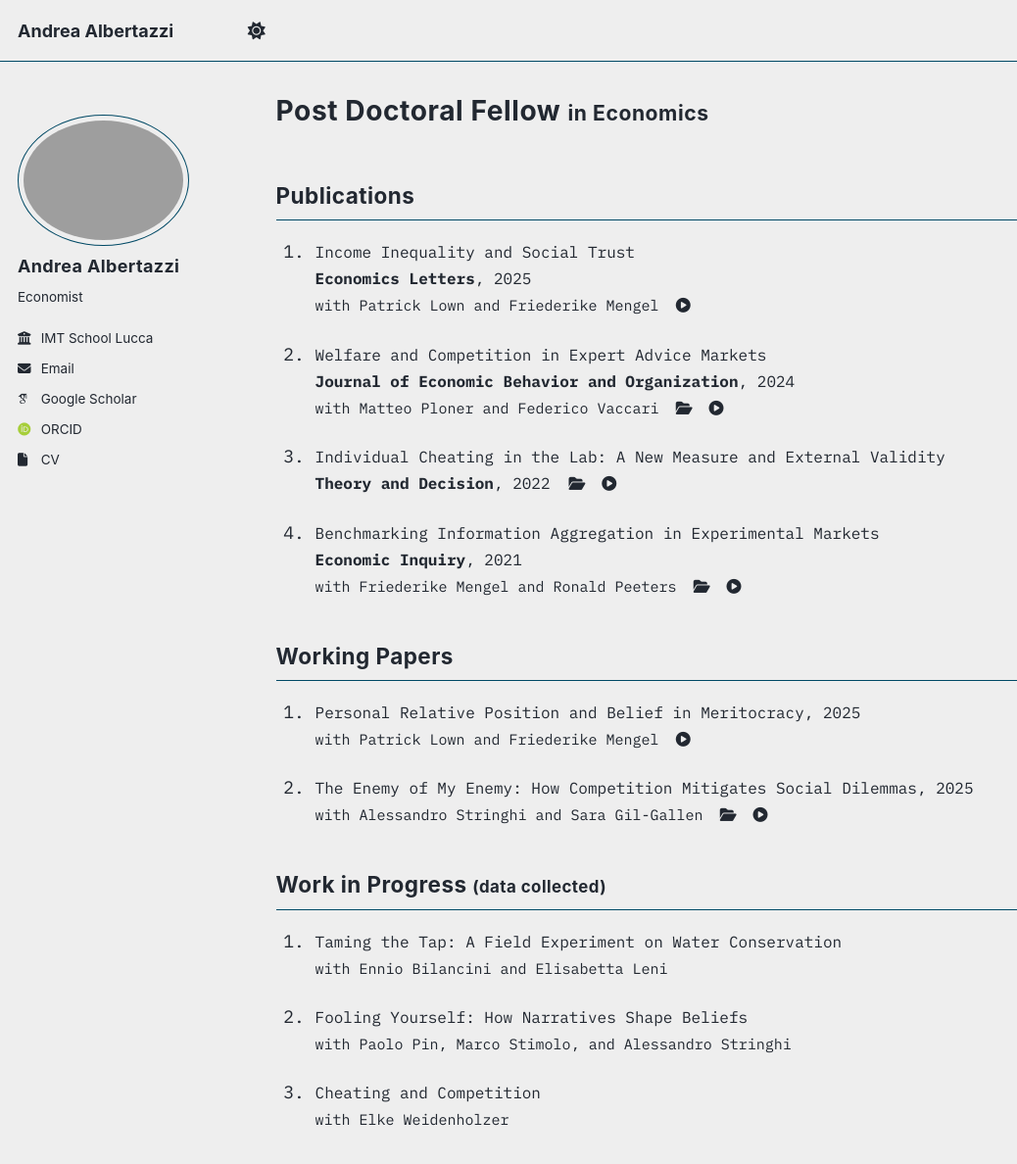
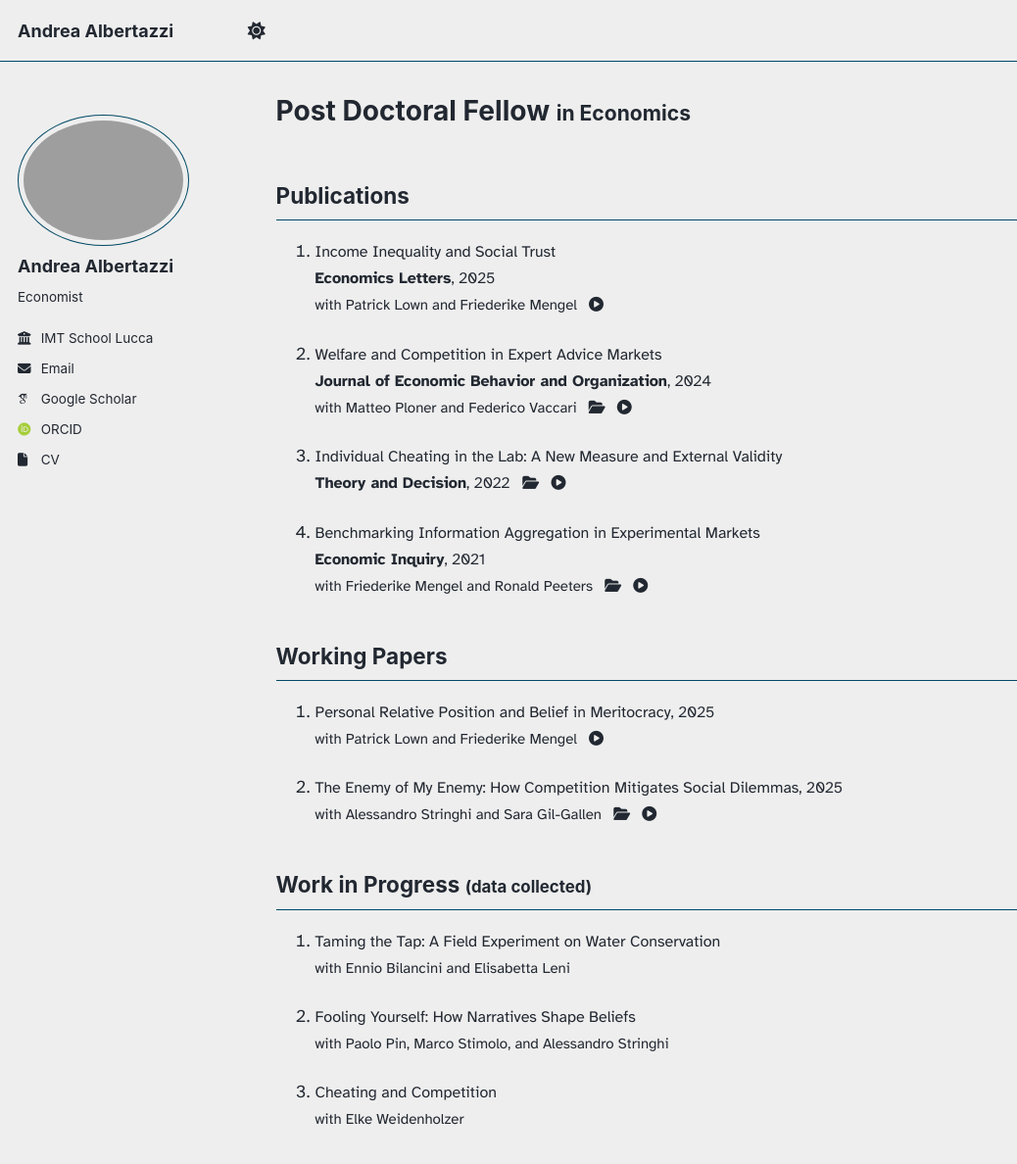
Before and after one commit to tazze87/tazze87.github.io, a Jekyll site: the page built from _pages/about.md, in a window 1280 px wide and 1400 px high. Shown: the top 1188 px of the window at 98% size, without its empty margins (0-1038 px from the left). Built offline with Jekyll 4.4.1, drawn with Linux system fonts in a browser that asks for light colours; some web fonts are replaced; a script that is not in the unit is left out.

Commit message:
Update custom.html

```diff
--- a/_includes/head/custom.html
+++ b/_includes/head/custom.html
@@ -83,20 +83,13 @@
 </style>
 
 
-<!-- Monospace font (similar to the screenshot) -->
+<!-- Font for everything -->
 <link rel="preconnect" href="https://fonts.googleapis.com">
 <link rel="preconnect" href="https://fonts.gstatic.com" crossorigin>
-<link href="https://fonts.googleapis.com/css2?family=IBM+Plex+Mono:wght@400;700&display=swap" rel="stylesheet">
+<link href="https://fonts.googleapis.com/css2?family=Atkinson+Hyperlegible:wght@400;700&display=swap" rel="stylesheet">
 <style>
   html, body {
-    font-family: "IBM Plex Mono",
-                 ui-monospace, SFMono-Regular, Menlo, Monaco, Consolas,
-                 "Liberation Mono", "Courier New", monospace;
-  }
-  /* Optional: make headings feel closer to the screenshot */
-  h1, h2, h3 {
-    font-weight: 700;
-    letter-spacing: 0.02em;
+    font-family: "Atkinson Hyperlegible", system-ui, -apple-system, "Segoe UI", Roboto, Arial, sans-serif;
   }
 </style>
 
@@ -109,4 +102,5 @@
 
 
 
+
 <!-- end custom head snippets -->
```
